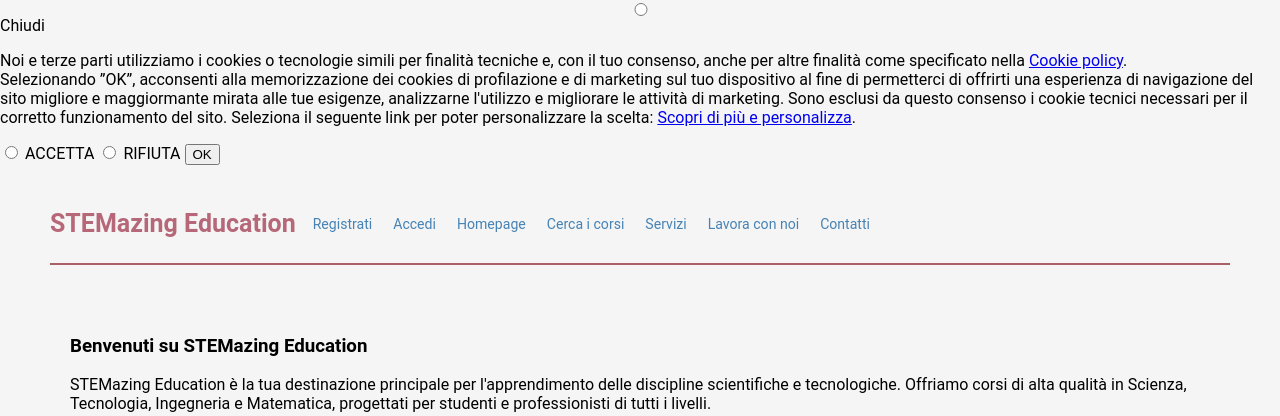
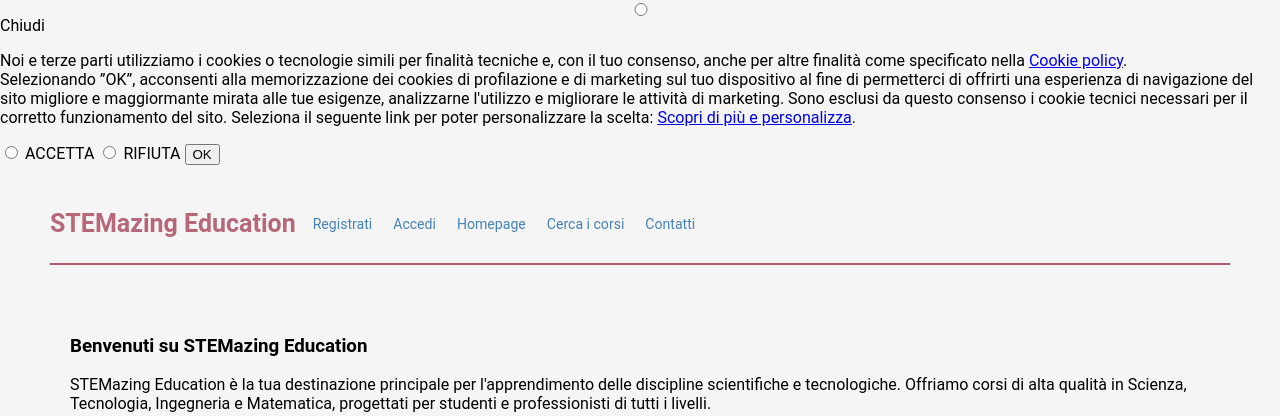
Before and after one commit to MattiaCacciatore/ProgettoSAW, a PHP site: page /index.php in a window 1280 px wide. Shown: the top 416 px of the page. Run offline with PHP 8.4, Linux system fonts and the light colour scheme.

Commit message:
Ripristino css e correzione navbar.

```diff
--- /dev/null
+++ b/css/base.css
@@ -0,0 +1,6 @@
+/* Per tutti gli elementi HTML, ossia l'intera pagina. */
+*{
+    font-family: Arial, Helvetica, sans-serif;
+    margin: 0;
+    padding: 0;
+}
--- a/modules/navbar.php
+++ b/modules/navbar.php
@@ -9,30 +9,28 @@
 
 	if(isset($_SESSION['admin']) && $_SESSION['admin'] === 'true'){
 		print('
-			<li class = \'nav-elmnt\'><a href = \''.$MYROOT.'/admin_area/show_users.php\' >Mostra utenti</a></li>
+			<li class = \'nav-elmnt\'><a href = \''.$MYROOT.'/admin_area/show_users.php\'>Mostra utenti</a></li>
 		');
 	}
 
 	if(isset($_SESSION['authentication'])){
 		print('
-			<li class = \'nav-elmnt\'><a href = \''.$MYROOT.'/course_evaluation/course_evaluation.php\' >Valuta il tuo corso</a></li>
-			<li class = \'nav-elmnt\'><a href = \''.$MYROOT.'/user_area/show_profile.php\' >Mostra profilo</a></li>
-			<li class = \'nav-elmnt\'><a href = \''.$MYROOT.'/user_area/update_profile.php\' >Modifica profilo</a></li>
-			<li class = \'nav-elmnt\'><a href = \''.$MYROOT.'/authentication/logout/logout.php\' >Disconnetti</a></li>
+			<li class = \'nav-elmnt\'><a href = \''.$MYROOT.'/course_evaluation/course_evaluation.php\'>Valuta il tuo corso</a></li>
+			<li class = \'nav-elmnt\'><a href = \''.$MYROOT.'/user_area/show_profile.php\'>Mostra profilo</a></li>
+			<li class = \'nav-elmnt\'><a href = \''.$MYROOT.'/user_area/update_profile.php\'>Modifica profilo</a></li>
+			<li class = \'nav-elmnt\'><a href = \''.$MYROOT.'/authentication/logout/logout.php\'>Disconnetti</a></li>
 		');
 	} else {
 		print('
-			<li class = \'nav-elmnt\'><a href = \''.$MYROOT.'/authentication/pages/registration_form.php\' >Registrati</a></li>
-			<li class = \'nav-elmnt\'><a href = \''.$MYROOT.'/authentication/pages/login_form.php\' >Accedi</a></li>
+			<li class = \'nav-elmnt\'><a href = \''.$MYROOT.'/authentication/pages/registration_form.php\'>Registrati</a></li>
+			<li class = \'nav-elmnt\'><a href = \''.$MYROOT.'/authentication/pages/login_form.php\'>Accedi</a></li>
 		');
 	}
 
 	print('
-			<li class = \'nav-elmnt\'><a href = \''.$MYROOT.'/index.php\' >Homepage</a></li>
-			<li class = \'nav-elmnt\'><a href = \''.$MYROOT.'/internal_search_system/page/search_system.php\' >Cerca i corsi</a></li>
-			<li class = \'nav-elmnt\'><a href = \'#\' >Servizi</a></li>
-			<li class = \'nav-elmnt\'><a href = \'#\' >Lavora con noi</a></li>
-			<li class = \'nav-elmnt\'><a href = \'#\' >Contatti</a></li>
+			<li class = \'nav-elmnt\'><a href = \''.$MYROOT.'/index.php\'>Homepage</a></li>
+			<li class = \'nav-elmnt\'><a href = \''.$MYROOT.'/internal_search_system/page/search_system.php\'>Cerca i corsi</a></li>
+			<li class = \'nav-elmnt\'><a href = \''.$MYROOT.'/info/contact_us.html\'>Contatti</a></li>
 		</ul>
 	</nav>
 	');
```
Also changed, not shown: css/images/school.png (added), css/images/school.svg (added).
